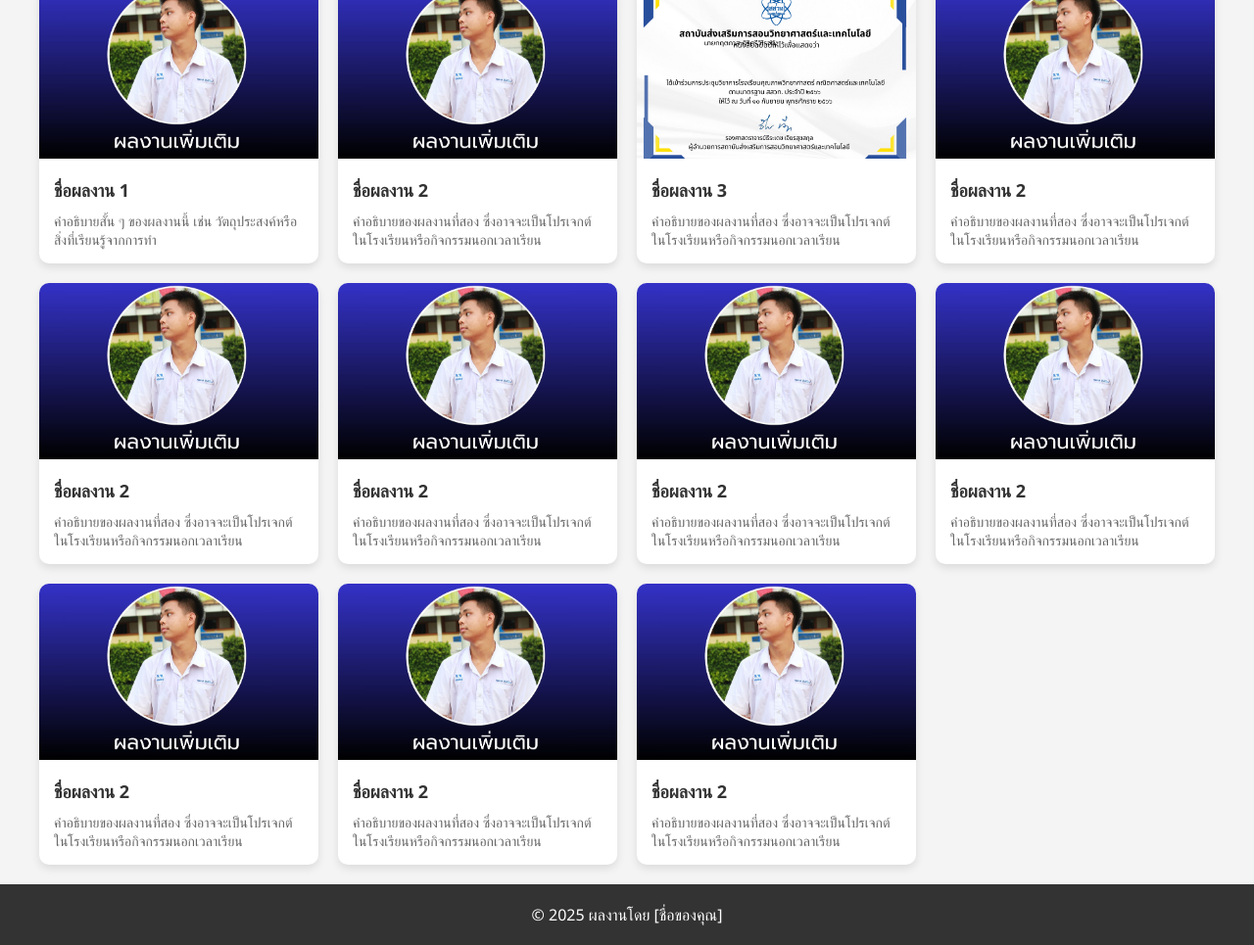
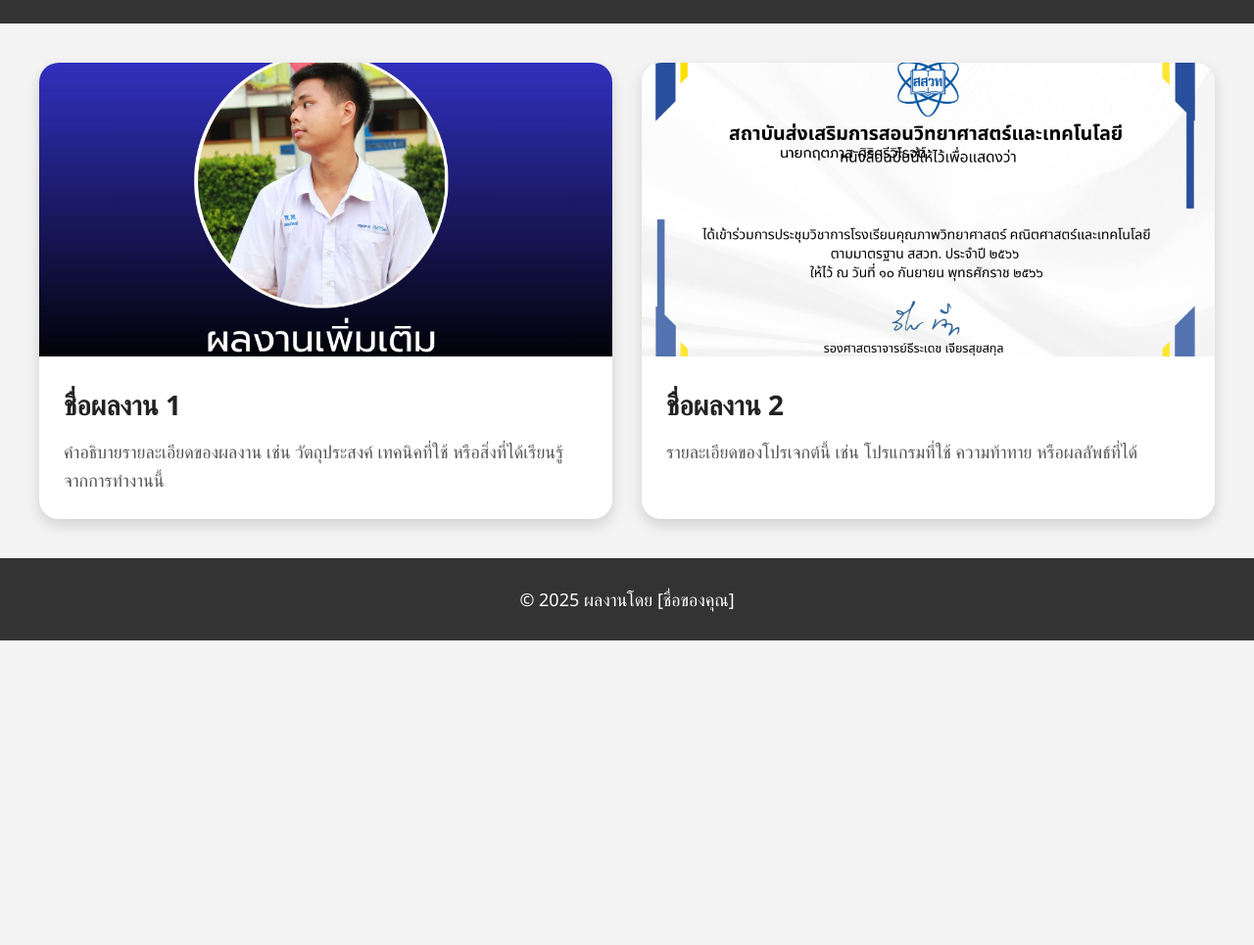
Before and after one commit to Couragep13/my-certificates, a plain HTML site: page index.html in a window 1280 px wide. Shown: the part 121-1086 px from the top of the page at 98% size. After the commit the page ends 800 px from the top, so only its background shows below. Drawn offline with Linux system fonts and the light colour scheme.

Commit message:
Update index.html

```diff
--- a/index.html
+++ b/index.html
@@ -11,63 +11,76 @@
             margin: 0;
             padding: 0;
         }
+
         header {
             background-color: #333;
             color: white;
-            padding: 20px;
+            padding: 40px 20px;
             text-align: center;
         }
+
         h1 {
             margin: 0;
+            font-size: 48px;
         }
+
         .container {
             display: grid;
-            grid-template-columns: repeat(auto-fit, minmax(280px, 1fr));
-            gap: 20px;
-            padding: 20px;
-            max-width: 1200px;
+            grid-template-columns: repeat(auto-fit, minmax(400px, 1fr));
+            gap: 30px;
+            padding: 40px;
+            max-width: 1400px;
             margin: auto;
         }
+
         .card {
             background-color: white;
-            border-radius: 10px;
-            box-shadow: 0 4px 8px rgba(0,0,0,0.1);
+            border-radius: 20px;
+            box-shadow: 0 6px 15px rgba(0,0,0,0.15);
             overflow: hidden;
-            transition: transform 0.2s;
+            transition: transform 0.3s;
         }
+
         .card:hover {
-            transform: translateY(-5px);
+            transform: translateY(-10px);
         }
+
         .card img {
             width: 100%;
-            height: 180px;
+            height: 300px;
             object-fit: cover;
         }
+
         .card-body {
-            padding: 15px;
+            padding: 25px;
         }
+
         .card-title {
+            font-size: 28px;
+            font-weight: bold;
+            margin-bottom: 15px;
+            color: #222;
+        }
+
+        .card-description {
             font-size: 18px;
-            font-weight: bold;
-            margin-bottom: 10px;
-            color: #333;
+            color: #555;
+            line-height: 1.6;
         }
-        .card-description {
-            font-size: 14px;
-            color: #666;
-        }
+
         footer {
             text-align: center;
-            padding: 20px;
+            padding: 30px;
             background: #333;
             color: white;
+            font-size: 18px;
         }
     </style>
 </head>
 <body>
 
 <header>
-    <h1>รวมผลงานของฉัน</h1>
+    <h1>ผลงานของฉัน</h1>
 </header>
 
 <div class="container">
@@ -76,93 +89,20 @@
         <img src="intro.jpg" alt="ผลงาน 1">
         <div class="card-body">
             <div class="card-title">ชื่อผลงาน 1</div>
-            <div class="card-description">คำอธิบายสั้น ๆ ของผลงานนี้ เช่น วัตถุประสงค์หรือสิ่งที่เรียนรู้จากการทำ</div>
+            <div class="card-description">คำอธิบายรายละเอียดของผลงาน เช่น วัตถุประสงค์ เทคนิคที่ใช้ หรือสิ่งที่ได้เรียนรู้จากการทำงานนี้</div>
         </div>
     </div>
 
     <!-- ตัวอย่างผลงาน 2 -->
     <div class="card">
-        <img src="intro.jpg" alt="ผลงาน 2">
+        <img src="a1.jpg" alt="ผลงาน 2">
         <div class="card-body">
             <div class="card-title">ชื่อผลงาน 2</div>
-            <div class="card-description">คำอธิบายของผลงานที่สอง ซึ่งอาจจะเป็นโปรเจกต์ในโรงเรียนหรือกิจกรรมนอกเวลาเรียน</div>
-        </div>
-    </div>
-    <!-- ตัวอย่างผลงาน 2 -->
-    <div class="card">
-        <img src="a1.jpg" alt="ผลงาน 2">
-        <div class="card-body">
-            <div class="card-title">ชื่อผลงาน 3</div>
-            <div class="card-description">คำอธิบายของผลงานที่สอง ซึ่งอาจจะเป็นโปรเจกต์ในโรงเรียนหรือกิจกรรมนอกเวลาเรียน</div>
-        </div>
-    </div>
-    <!-- ตัวอย่างผลงาน 2 -->
-    <div class="card">
-        <img src="intro.jpg" alt="ผลงาน 2">
-        <div class="card-body">
-            <div class="card-title">ชื่อผลงาน 2</div>
-            <div class="card-description">คำอธิบายของผลงานที่สอง ซึ่งอาจจะเป็นโปรเจกต์ในโรงเรียนหรือกิจกรรมนอกเวลาเรียน</div>
-        </div>
-    </div>
-    <!-- ตัวอย่างผลงาน 2 -->
-    <div class="card">
-        <img src="intro.jpg" alt="ผลงาน 2">
-        <div class="card-body">
-            <div class="card-title">ชื่อผลงาน 2</div>
-            <div class="card-description">คำอธิบายของผลงานที่สอง ซึ่งอาจจะเป็นโปรเจกต์ในโรงเรียนหรือกิจกรรมนอกเวลาเรียน</div>
-        </div>
-    </div>
-    <!-- ตัวอย่างผลงาน 2 -->
-    <div class="card">
-        <img src="intro.jpg" alt="ผลงาน 2">
-        <div class="card-body">
-            <div class="card-title">ชื่อผลงาน 2</div>
-            <div class="card-description">คำอธิบายของผลงานที่สอง ซึ่งอาจจะเป็นโปรเจกต์ในโรงเรียนหรือกิจกรรมนอกเวลาเรียน</div>
-        </div>
-    </div>
-    <!-- ตัวอย่างผลงาน 2 -->
-    <div class="card">
-        <img src="intro.jpg" alt="ผลงาน 2">
-        <div class="card-body">
-            <div class="card-title">ชื่อผลงาน 2</div>
-            <div class="card-description">คำอธิบายของผลงานที่สอง ซึ่งอาจจะเป็นโปรเจกต์ในโรงเรียนหรือกิจกรรมนอกเวลาเรียน</div>
-        </div>
-    </div>
-    <!-- ตัวอย่างผลงาน 2 -->
-    <div class="card">
-        <img src="intro.jpg" alt="ผลงาน 2">
-        <div class="card-body">
-            <div class="card-title">ชื่อผลงาน 2</div>
-            <div class="card-description">คำอธิบายของผลงานที่สอง ซึ่งอาจจะเป็นโปรเจกต์ในโรงเรียนหรือกิจกรรมนอกเวลาเรียน</div>
-        </div>
-    </div>
-    <!-- ตัวอย่างผลงาน 2 -->
-    <div class="card">
-        <img src="intro.jpg" alt="ผลงาน 2">
-        <div class="card-body">
-            <div class="card-title">ชื่อผลงาน 2</div>
-            <div class="card-description">คำอธิบายของผลงานที่สอง ซึ่งอาจจะเป็นโปรเจกต์ในโรงเรียนหรือกิจกรรมนอกเวลาเรียน</div>
-        </div>
-    </div>
-    <!-- ตัวอย่างผลงาน 2 -->
-    <div class="card">
-        <img src="intro.jpg" alt="ผลงาน 2">
-        <div class="card-body">
-            <div class="card-title">ชื่อผลงาน 2</div>
-            <div class="card-description">คำอธิบายของผลงานที่สอง ซึ่งอาจจะเป็นโปรเจกต์ในโรงเรียนหรือกิจกรรมนอกเวลาเรียน</div>
-        </div>
-    </div>
-    <!-- ตัวอย่างผลงาน 2 -->
-    <div class="card">
-        <img src="intro.jpg" alt="ผลงาน 2">
-        <div class="card-body">
-            <div class="card-title">ชื่อผลงาน 2</div>
-            <div class="card-description">คำอธิบายของผลงานที่สอง ซึ่งอาจจะเป็นโปรเจกต์ในโรงเรียนหรือกิจกรรมนอกเวลาเรียน</div>
+            <div class="card-description">รายละเอียดของโปรเจกต์นี้ เช่น โปรแกรมที่ใช้ ความท้าทาย หรือผลลัพธ์ที่ได้</div>
         </div>
     </div>
 
-
-    <!-- เพิ่มผลงานได้เรื่อย ๆ ตามต้องการ -->
+    <!-- เพิ่มผลงานเพิ่มเติมได้ที่นี่ -->
 </div>
 
 <footer>
```
